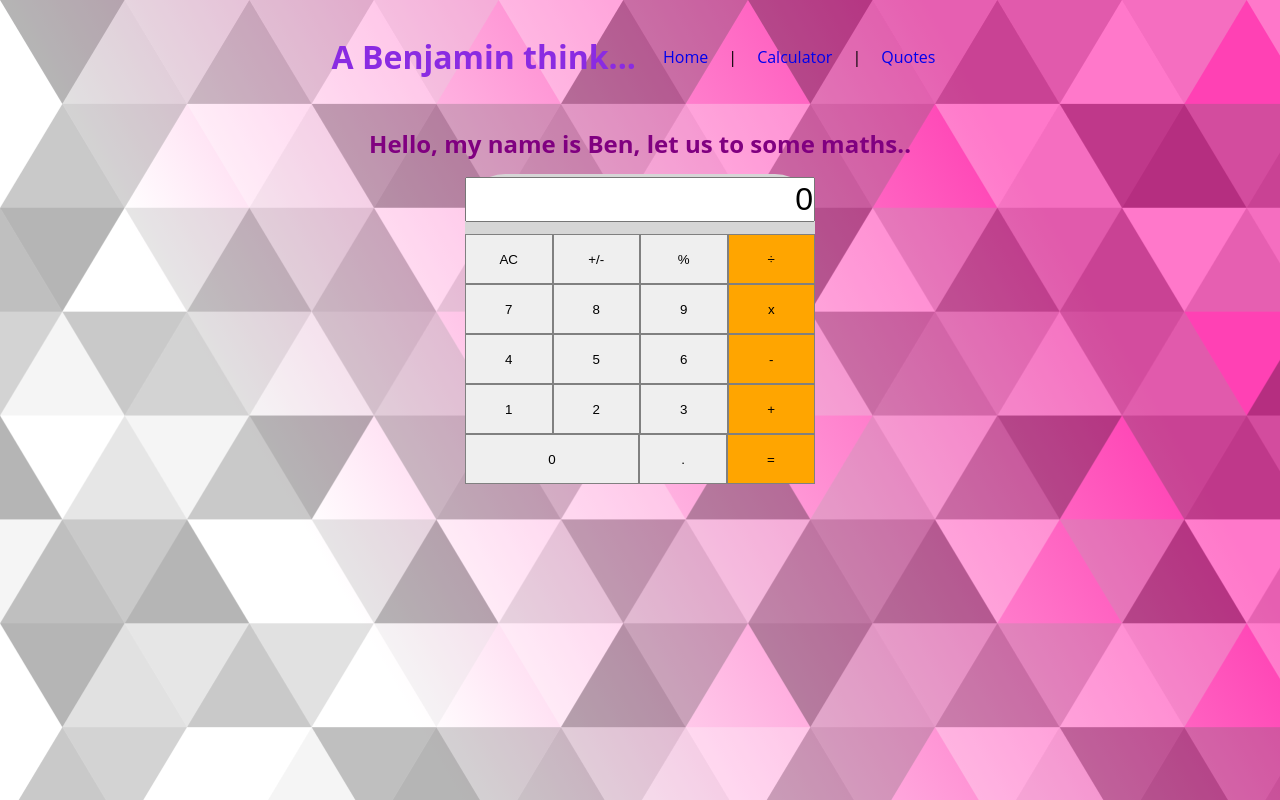
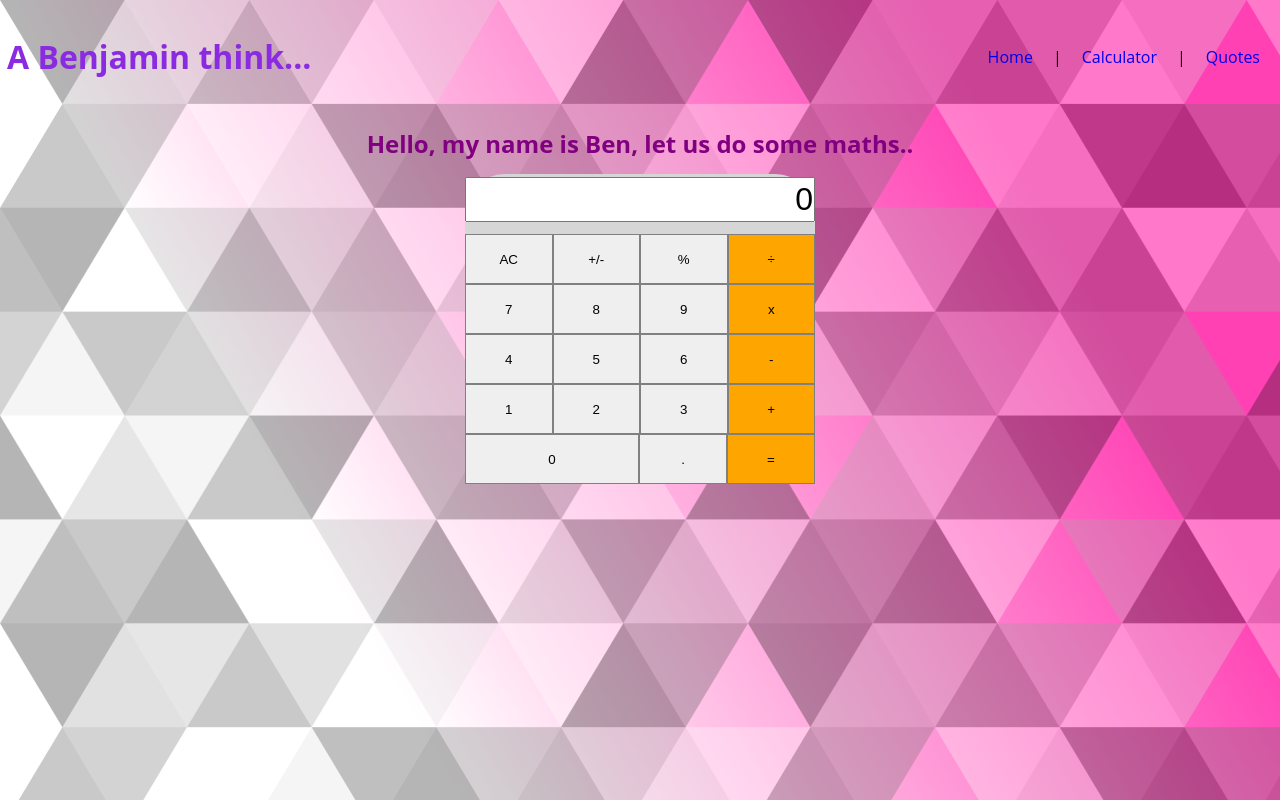
Before and after one commit to osbentech/math-magician, a React (Create React App) app: page /Calculator in a window 1280 px wide. Built offline with nearby package versions, Linux system fonts and the light colour scheme.

Commit message:
[Fix] fix calculator display

```diff
--- a/src/components/Calculator.js
+++ b/src/components/Calculator.js
@@ -13,9 +13,10 @@ function Calculator() {
   };
   const { next, total } = calculatorData;
   return (
+    <div className="main">
+      <Header />
       <div className="caclContainer">
-      <Header />
-      <h2>Hello, my name is Ben, let us to some maths..</h2>
+        <h2>Hello, my name is Ben, let us do some maths..</h2>
         <div className="theCalculator">
           <input className="editable" value={next || total || 0} />
           <div className="inputValues">
@@ -51,6 +52,7 @@ function Calculator() {
           </div>
         </div>
       </div>
+    </div>
   );
 }
 export default Calculator;
```
Lines whose indentation alone changed are shown as unchanged.
